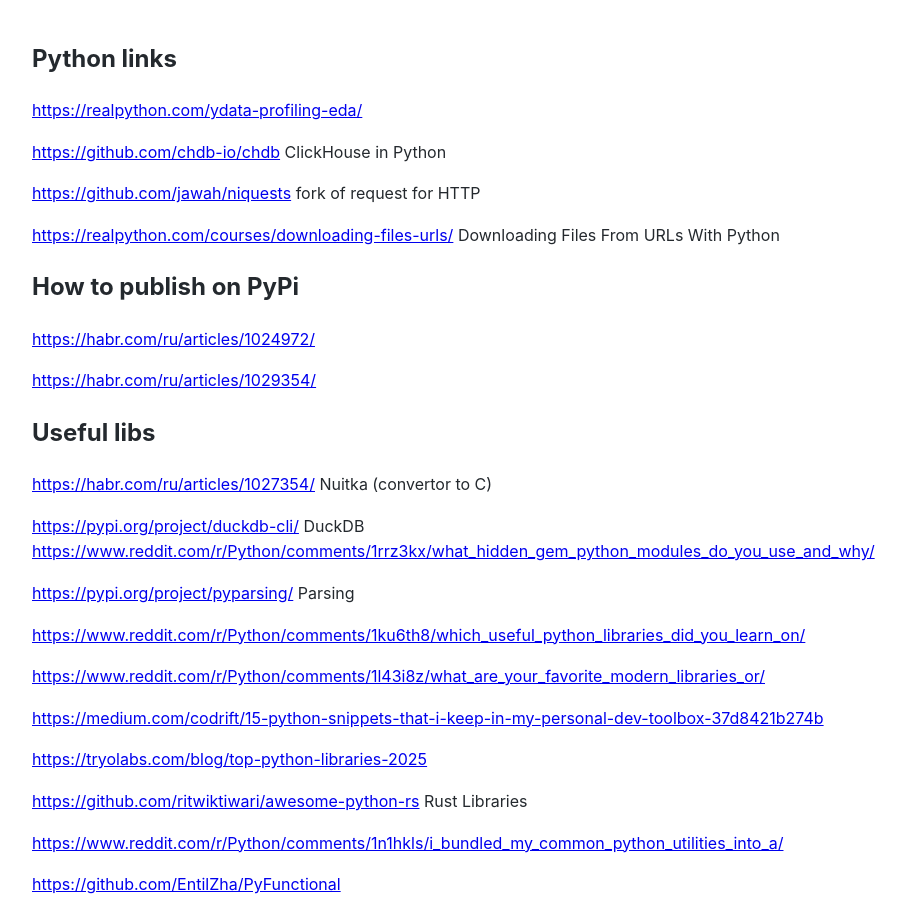
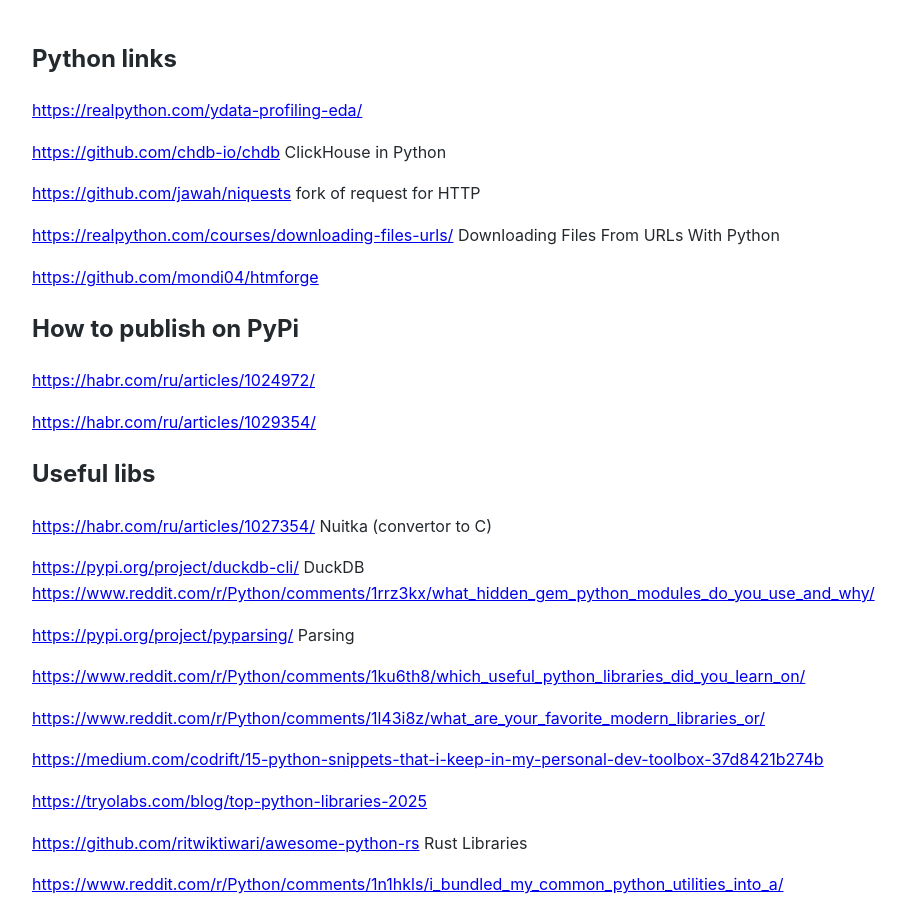
Before and after one commit to Michael-Lubinsky/michael-lubinsky.github.com, a Jekyll site: the page built from python/python_links.md, in a window 1280 px wide and 900 px high. Shown: the whole window, without its empty margins (158-1064 px from the left). Built offline with Jekyll 4.4.1, drawn with Linux system fonts in a browser that asks for light colours; our own code applies the rules of GitHub Pages for plain Markdown files.

Commit message:
Update python_links.md

```diff
--- a/python/python_links.md
+++ b/python/python_links.md
@@ -7,6 +7,8 @@
 <https://github.com/jawah/niquests> fork of request for HTTP
 
 <https://realpython.com/courses/downloading-files-urls/> Downloading Files From URLs With Python
+
+<https://github.com/mondi04/htmforge>
 
 ## How to publish on PyPi
 
```
